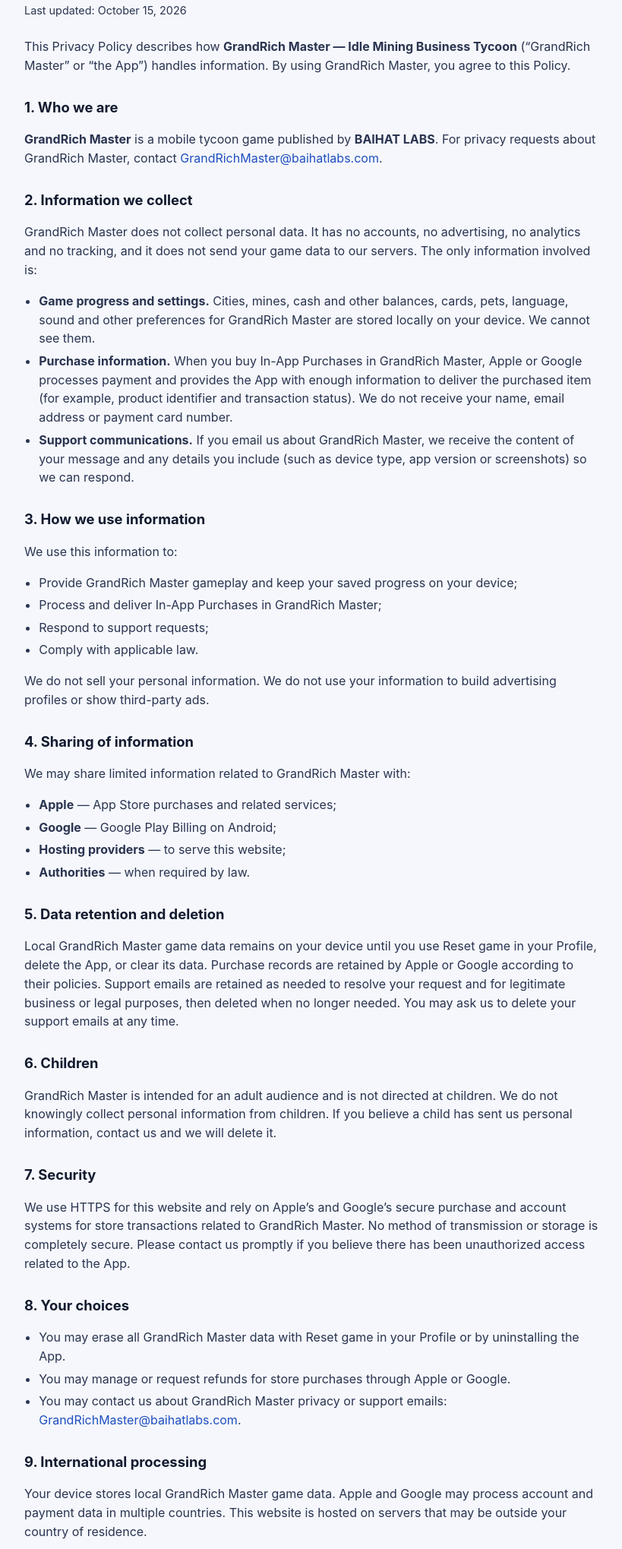
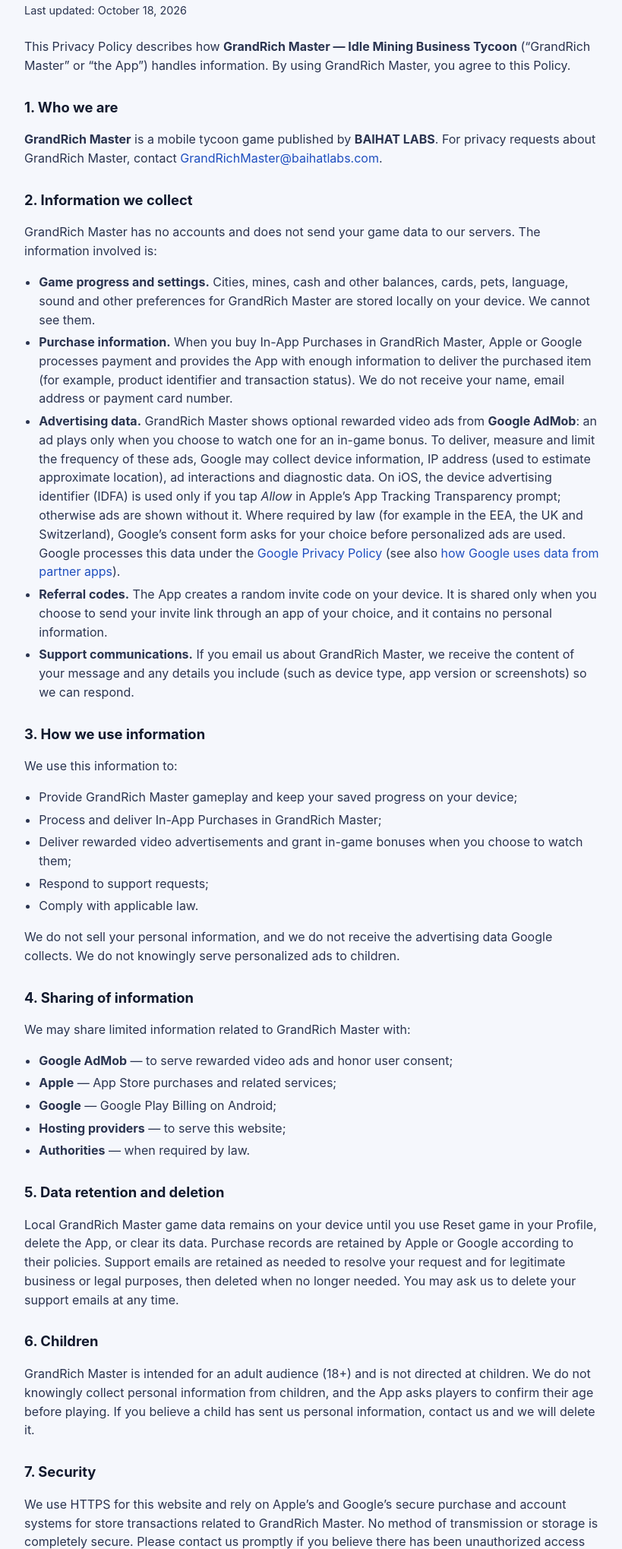
Before and after one commit to BAIHAT-LABS/grandrich-site, a plain HTML site: page privacy.html in a window 1280 px wide. Shown: the part 159-2198 px from the top of the page at 76% size, without its empty margins (228-1047 px from the left). Drawn offline with Linux system fonts and the light colour scheme.

Commit message:
Privacy policy: rewarded ads, tracking choices; add app-ads.txt

```diff
--- a/privacy.html
+++ b/privacy.html
@@ -31,7 +31,7 @@
 
   <main class="wrap page">
     <h1>Privacy Policy — GrandRich Master</h1>
-    <p class="meta">Last updated: October 15, 2026</p>
+    <p class="meta">Last updated: October 18, 2026</p>
     <p class="lede">
       This Privacy Policy describes how
       <strong>GrandRich Master — Idle Mining Business Tycoon</strong>
@@ -49,9 +49,8 @@
 
     <h2>2. Information we collect</h2>
     <p>
-      GrandRich Master does not collect personal data. It has no accounts, no advertising,
-      no analytics and no tracking, and it does not send your game data to our servers.
-      The only information involved is:
+      GrandRich Master has no accounts and does not send your game data to our servers.
+      The information involved is:
     </p>
     <ul>
       <li>
@@ -67,6 +66,25 @@
         We do not receive your name, email address or payment card number.
       </li>
       <li>
+        <strong>Advertising data.</strong>
+        GrandRich Master shows optional rewarded video ads from <strong>Google AdMob</strong>:
+        an ad plays only when you choose to watch one for an in-game bonus.
+        To deliver, measure and limit the frequency of these ads, Google may collect device
+        information, IP address (used to estimate approximate location), ad interactions and diagnostic data.
+        On iOS, the device advertising identifier (IDFA) is used only if you tap <em>Allow</em> in
+        Apple’s App Tracking Transparency prompt; otherwise ads are shown without it.
+        Where required by law (for example in the EEA, the UK and Switzerland), Google’s consent form
+        asks for your choice before personalized ads are used.
+        Google processes this data under the
+        <a href="https://policies.google.com/privacy" target="_blank" rel="noopener">Google Privacy Policy</a>
+        (see also <a href="https://policies.google.com/technologies/partner-sites" target="_blank" rel="noopener">how Google uses data from partner apps</a>).
+      </li>
+      <li>
+        <strong>Referral codes.</strong>
+        The App creates a random invite code on your device. It is shared only when you choose to
+        send your invite link through an app of your choice, and it contains no personal information.
+      </li>
+      <li>
         <strong>Support communications.</strong>
         If you email us about GrandRich Master, we receive the content of your message
         and any details you include (such as device type, app version or screenshots) so we can respond.
@@ -78,17 +96,19 @@
     <ul>
       <li>Provide GrandRich Master gameplay and keep your saved progress on your device;</li>
       <li>Process and deliver In-App Purchases in GrandRich Master;</li>
+      <li>Deliver rewarded video advertisements and grant in-game bonuses when you choose to watch them;</li>
       <li>Respond to support requests;</li>
       <li>Comply with applicable law.</li>
     </ul>
     <p>
-      We do not sell your personal information.
-      We do not use your information to build advertising profiles or show third-party ads.
+      We do not sell your personal information, and we do not receive the advertising data
+      Google collects. We do not knowingly serve personalized ads to children.
     </p>
 
     <h2>4. Sharing of information</h2>
     <p>We may share limited information related to GrandRich Master with:</p>
     <ul>
+      <li><strong>Google AdMob</strong> — to serve rewarded video ads and honor user consent;</li>
       <li><strong>Apple</strong> — App Store purchases and related services;</li>
       <li><strong>Google</strong> — Google Play Billing on Android;</li>
       <li><strong>Hosting providers</strong> — to serve this website;</li>
@@ -106,8 +126,9 @@
 
     <h2>6. Children</h2>
     <p>
-      GrandRich Master is intended for an adult audience and is not directed at children.
-      We do not knowingly collect personal information from children.
+      GrandRich Master is intended for an adult audience (18+) and is not directed at children.
+      We do not knowingly collect personal information from children, and the App asks players
+      to confirm their age before playing.
       If you believe a child has sent us personal information, contact us and we will delete it.
     </p>
 
@@ -124,6 +145,15 @@
       <li>You may erase all GrandRich Master data with Reset game in your Profile or by uninstalling the App.</li>
       <li>You may manage or request refunds for store purchases through Apple or Google.</li>
       <li>
+        On iOS you can allow or stop tracking at any time in
+        <em>Settings → Privacy &amp; Security → Tracking</em>.
+        On Android you can reset or delete your advertising ID in
+        <em>Settings → Google → Ads</em>.
+      </li>
+      <li>
+        Rewarded ads are always optional: you can keep playing without watching any.
+      </li>
+      <li>
         You may contact us about GrandRich Master privacy or support emails:
         <a href="mailto:GrandRichMaster@baihatlabs.com">GrandRichMaster@baihatlabs.com</a>.
       </li>
@@ -132,7 +162,7 @@
     <h2>9. International processing</h2>
     <p>
       Your device stores local GrandRich Master game data.
-      Apple and Google may process account and payment data in multiple countries.
+      Apple and Google may process account, payment and advertising data in multiple countries.
       This website is hosted on servers that may be outside your country of residence.
     </p>
 
```
Also changed, not shown: app-ads.txt (added).
